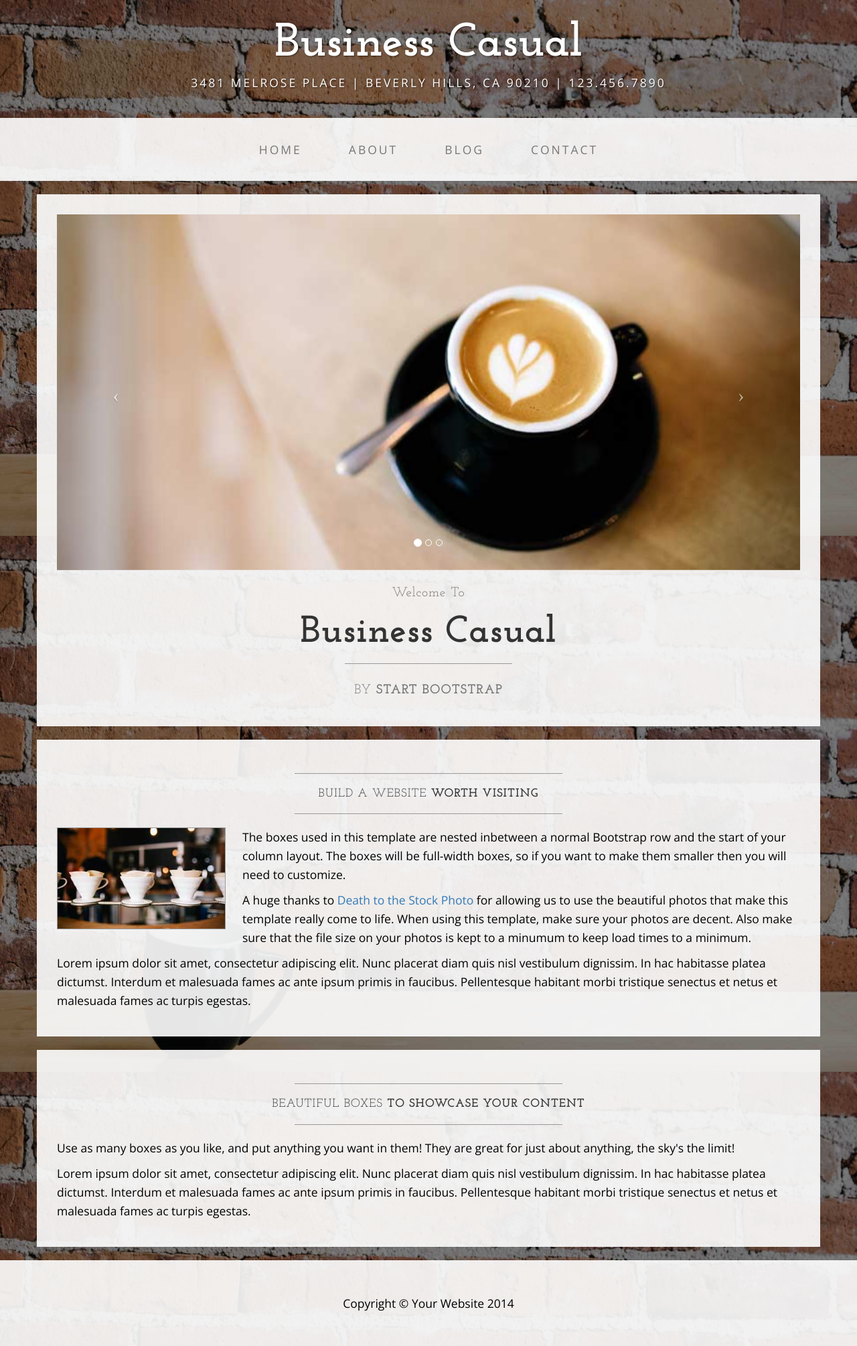
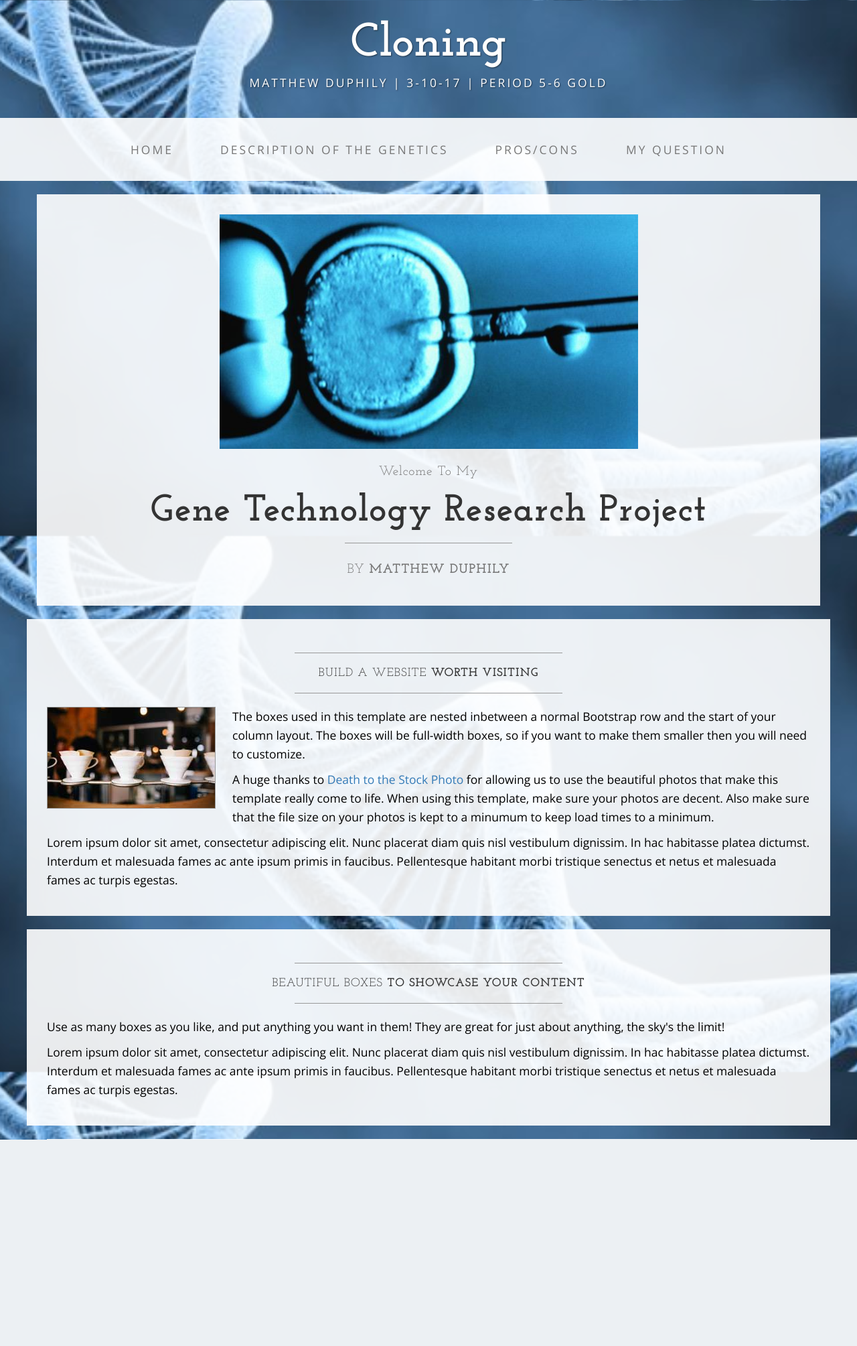
Before and after one commit to Roasted715Jr/Roasted715Jr.github.io, a PHP site: page / in a window 1280 px wide. Shown: the whole page at 67% size. After the commit the page ends 1701 px from the top, so only its background shows below. Run offline with PHP 8.4, Linux system fonts and the light colour scheme.

Commit message:
Added more to the site
Changed the background and details on the top of the screen

```diff
--- a/css/business-casual.css
+++ b/css/business-casual.css
@@ -6,7 +6,7 @@
 
 body {
     font-family: "Open Sans","Helvetica Neue",Helvetica,Arial,sans-serif;
-    background: url('../img/bg.jpg') no-repeat center center fixed;
+    background: url('../img/DoubleHelix.jpg') no-repeat center center fixed;
     -webkit-background-size: cover;
     -moz-background-size: cover;
     background-size: cover;
--- a/index.html
+++ b/index.html
@@ -1,6 +1,5 @@
 <!DOCTYPE html>
 <html lang="en">
-
     <head>
 
         <meta charset="utf-8">
@@ -9,7 +8,7 @@
         <meta name="description" content="">
         <meta name="author" content="">
 
-    <title>Business Casual - Start Bootstrap Theme</title>
+        <title>Topic</title>
 
         <!-- Bootstrap Core CSS -->
         <link href="css/bootstrap.min.css" rel="stylesheet">
@@ -32,8 +31,8 @@
 
     <body>
 
-    <div class="brand">Business Casual</div>
-    <div class="address-bar">3481 Melrose Place | Beverly Hills, CA 90210 | 123.456.7890</div>
+        <div class="brand">Cloning</div>
+        <div class="address-bar">Matthew Duphily | 3-10-17 | Period 5-6 Gold</div>
 
         <!-- Navigation -->
         <nav class="navbar navbar-default" role="navigation">
@@ -47,7 +46,7 @@
                         <span class="icon-bar"></span>
                     </button>
                     <!-- navbar-brand is hidden on larger screens, but visible when the menu is collapsed -->
-                <a class="navbar-brand" href="index.html">Business Casual</a>
+                    <a class="navbar-brand" href="index.html">Cloning</a>
                 </div>
                 <!-- Collect the nav links, forms, and other content for toggling -->
                 <div class="collapse navbar-collapse" id="bs-example-navbar-collapse-1">
@@ -56,13 +55,13 @@
                             <a href="index.html">Home</a>
                         </li>
                         <li>
-                        <a href="about.html">About</a>
+                            <a href="about.html">Description of the Genetics</a>
                         </li>
                         <li>
-                        <a href="blog.html">Blog</a>
+                            <a href="blog.html">Pros/Cons</a>
                         </li>
                         <li>
-                        <a href="contact.html">Contact</a>
+                            <a href="contact.html">My Question</a>
                         </li>
                     </ul>
                 </div>
@@ -77,42 +76,16 @@
                 <div class="box">
                     <div class="col-lg-12 text-center">
                         <div id="carousel-example-generic" class="carousel slide">
-                        <!-- Indicators -->
-                        <ol class="carousel-indicators hidden-xs">
-                            <li data-target="#carousel-example-generic" data-slide-to="0" class="active"></li>
-                            <li data-target="#carousel-example-generic" data-slide-to="1"></li>
-                            <li data-target="#carousel-example-generic" data-slide-to="2"></li>
-                        </ol>
+                        <img src="img\Cloning.jpg" alt="Picture of a cell getting its nucleus removed" width="625" height="350"/>
 
-                        <!-- Wrapper for slides -->
-                        <div class="carousel-inner">
-                            <div class="item active">
-                                <img class="img-responsive img-full" src="img/slide-1.jpg" alt="">
-                            </div>
-                            <div class="item">
-                                <img class="img-responsive img-full" src="img/slide-2.jpg" alt="">
-                            </div>
-                            <div class="item">
-                                <img class="img-responsive img-full" src="img/slide-3.jpg" alt="">
-                            </div>
-                        </div>
-
-                        <!-- Controls -->
-                        <a class="left carousel-control" href="#carousel-example-generic" data-slide="prev">
-                            <span class="icon-prev"></span>
-                        </a>
-                        <a class="right carousel-control" href="#carousel-example-generic" data-slide="next">
-                            <span class="icon-next"></span>
-                        </a>
-                    </div>
                         <h2 class="brand-before">
-                        <small>Welcome to</small>
+                            <small>Welcome to my</small>
                         </h2>
-                    <h1 class="brand-name">Business Casual</h1>
+                        <h1 class="brand-name">Gene Technology Research Project</h1>
                         <hr class="tagline-divider">
                         <h2>
                             <small>By
-                            <strong>Start Bootstrap</strong>
+                                <strong>Matthew Duphily</strong>
                             </small>
                         </h2>
                     </div>
@@ -157,7 +130,6 @@
             <div class="container">
                 <div class="row">
                     <div class="col-lg-12 text-center">
-                    <p>Copyright &copy; Your Website 2014</p>
                     </div>
                 </div>
             </div>
@@ -177,5 +149,4 @@
         </script>
 
     </body>
-
 </html>
```
Also changed, not shown: img/Cloning.jpg (added), img/DoubleHelix.jpg (added). Lines whose indentation alone changed are shown as unchanged.
